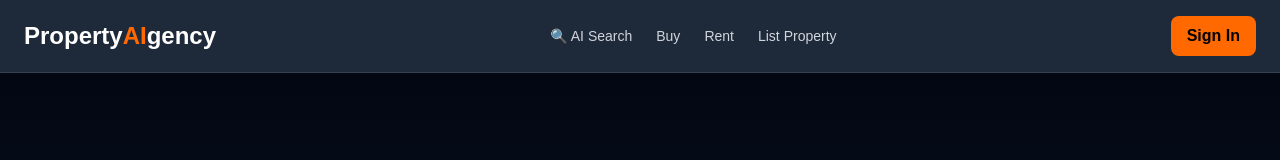
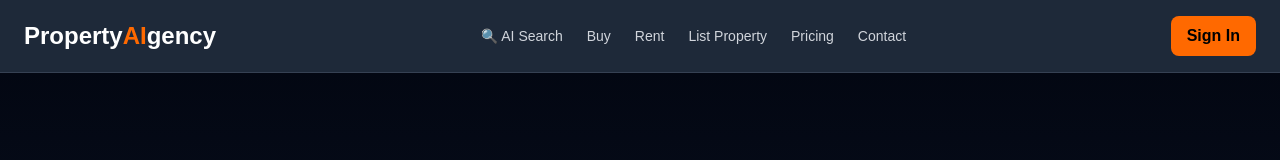
Before and after one commit to Bentman007/propertyaigency, a Next.js app: page / in a window 1280 px wide. Shown: the top 160 px of the page. Built offline with nearby package versions, Linux system fonts and the light colour scheme; no server answers; the database is empty.

Commit message:
Add Pricing and Contact links to homepage nav

```diff
--- a/app/page.tsx
+++ b/app/page.tsx
@@ -96,6 +96,8 @@ export default function Home() {
           <Link href="/buy" className="hover:text-orange-500">Buy</Link>
           <Link href="/rent" className="hover:text-orange-500">Rent</Link>
           <Link href="/list" className="hover:text-orange-500">List Property</Link>
+          <Link href="/pricing" className="hover:text-orange-500">Pricing</Link>
+          <Link href="/contact" className="hover:text-orange-500">Contact</Link>
           {user && <Link href="/dashboard" className="hover:text-orange-500">My Dashboard</Link>}
         </div>
         {user ? (
--- a/app/pricing/page.tsx
+++ b/app/pricing/page.tsx
@@ -26,7 +26,7 @@ export default function PricingPage() {
             Simple, Transparent Pricing
           </h1>
           <p className="text-gray-400 text-lg max-w-2xl mx-auto">
-            40% cheaper than Property24 — with AI that does the work for you.
+            AI-powered property listings at a fraction of the cost.
             No hidden fees, no per-lead charges, no surprises.
           </p>
         </div>
```
